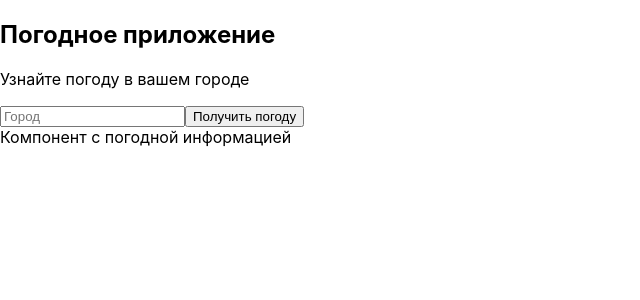
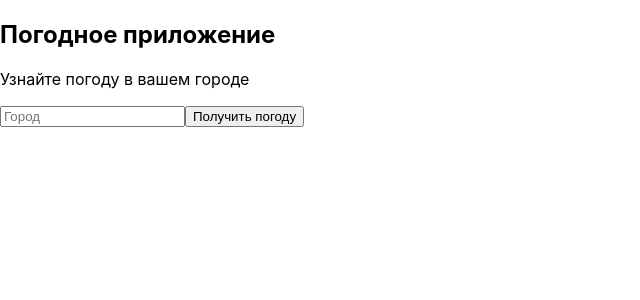
Before and after one commit to RodionSverdlovAl/weather-app-react, a React (Create React App) app: page / in a window 1280 px wide. Shown: the top 300 px of the page, without its empty margins (0-640 px from the left). Built offline with nearby package versions, Linux system fonts and the light colour scheme.

Commit message:
add set information in form

```diff
--- a/src/App.js
+++ b/src/App.js
@@ -7,13 +7,41 @@ const API_KEY = "28966362caccc56eb077f7b0245ef9f9";
 
 class App extends React.Component {
 
+    state = {
+        temp: undefined,
+        city: undefined,
+        country: undefined,
+        pressure: undefined,
+        sunset: undefined,
+        error: undefined
+    }
+
     gettingWeather = async (e) =>{
         e.preventDefault();
-        const city = e.target.elements.city.value;
-        const api_url = await
-        fetch(`https://api.openweathermap.org/data/2.5/weather?q=${city}&appid=${API_KEY}&units=metric`);
-        const data = await api_url.json();
-        console.log(data);
+        let city = e.target.elements.city.value;
+
+
+        if(city){
+            const api_url = await
+            fetch(`https://api.openweathermap.org/data/2.5/weather?q=${city}&appid=${API_KEY}&units=metric`);
+            const data = await api_url.json();
+
+
+            let sunset = data.sys.sunset;
+            let date = new Date();
+            date.setTime(sunset);
+            let sunset_date = date.getHours() + ":" + date.getMinutes() + ":" + date.getSeconds();
+
+
+            this.setState({
+                temp: data.main.temp,
+                city: data.name,
+                country: data.sys.country,
+                pressure: data.main.pressure,
+                sunset: sunset_date,
+                error: ""
+            });
+        }
     }
 
     render(){
@@ -21,7 +49,14 @@ class App extends React.Component {
             <div>
                 <Info />
                 <Form weatherMethod={this.gettingWeather}/>
-                <Weather />
+                <Weather
+                    temp = {this.state.temp}
+                    city = {this.state.city}
+                    country = {this.state.country}
+                    pressure = {this.state.pressure}
+                    sunset = {this.state.sunset}
+                    error = {this.state.error}
+                />
             </div>
         );
     }
--- a/src/components/Weather.js
+++ b/src/components/Weather.js
@@ -4,7 +4,15 @@ class Weather extends React.Component{
     render(){
         return(
             <div>
-                Компонент с погодной информацией
+            { this.props.city &&
+                <div>
+                <p>Местоположение: {this.props.city}, {this.props.country} </p>
+                <p>Температура: {this.props.temp}</p>
+                <p>Давление: {this.props.pressure}</p>
+                <p>Заход солнца: {this.props.sunset}</p>
+                </div>
+            }
+
             </div>
         )
     }
```
